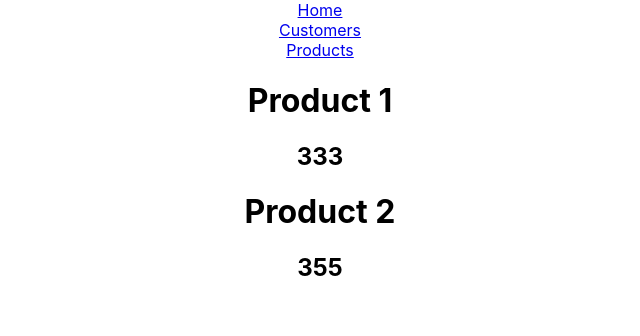
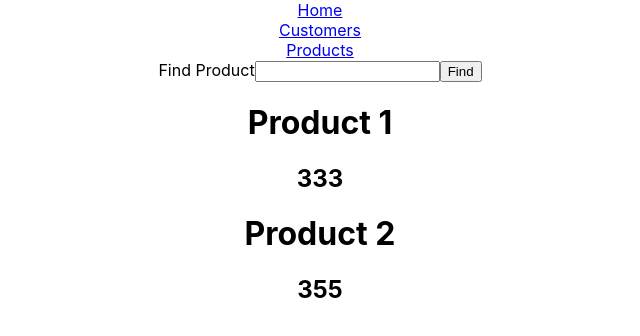
Before and after one commit to lemonouscode/store-app, a React (Create React App) app: page /products in a window 1280 px wide. Shown: the top 336 px of the page, without its empty margins (320-960 px from the left). Built offline with nearby package versions, Linux system fonts and the light colour scheme.

Commit message:
Zadatak 6

```diff
--- a/src/components/ListingProducts.js
+++ b/src/components/ListingProducts.js
@@ -1,12 +1,28 @@
-const ListingProducts = ({products})=>{
+const ListingProducts = ({handleProductName, handleShowProduct , foundProduct})=>{
+
+
     return (
         <div>
-        {products.map((e)=>(
+        <form action="" onSubmit={(e)=>{e.preventDefault()}}>
+            <label htmlFor="">Find Product</label>
+            <input type="text" onChange={(e)=>handleProductName(e.target.value)} />
+            <button onClick={handleShowProduct}>Find</button>
+        </form>
+
+        {foundProduct.length > 1 ? foundProduct.map((e)=>(
             <div key={e.id}>
                 <h1>{e.name}</h1>
                 <h2>{e.price}</h2>
             </div>
-        ))}
+        ))
+        :
+        <div key={foundProduct.id}>
+            <h1>{foundProduct.name}</h1>
+            <h2>{foundProduct.price}</h2>
+        </div>
+        }
+
+
         </div>
     )
 }
--- a/src/pages/AppProducts.js
+++ b/src/pages/AppProducts.js
@@ -4,10 +4,30 @@ import ListingProducts from "../components/ListingProducts";
 
 const AppProducts = () => {
 
-  const [products, setProducts] = useState(ProductService.getAll())
+  const [products] = useState(ProductService.getAll())
+  const [productName, setProductName] = useState();
+  const [foundProduct, setFoundProduct] = useState(products);
+
+
+  const handleProductName = (name)=>{
+    setProductName(name);
+  }
+
+  const handleShowProduct = ()=>{
+    const filtered = products.find((e)=>e.name == productName);
+
+    if(filtered){
+      setFoundProduct(filtered);
+    }
+    else{
+      setFoundProduct(products)
+    }
+  }
+
+
 
   return (
-    <ListingProducts products={products} />
+    <ListingProducts products={products} handleProductName={handleProductName} handleShowProduct={handleShowProduct} foundProduct={foundProduct}/>
   )
 };
 
```
Also changed, not shown: src/pages/AppCustomers.js (line endings or trailing spaces), src/pages/CustomerPage.js (line endings or trailing spaces).
